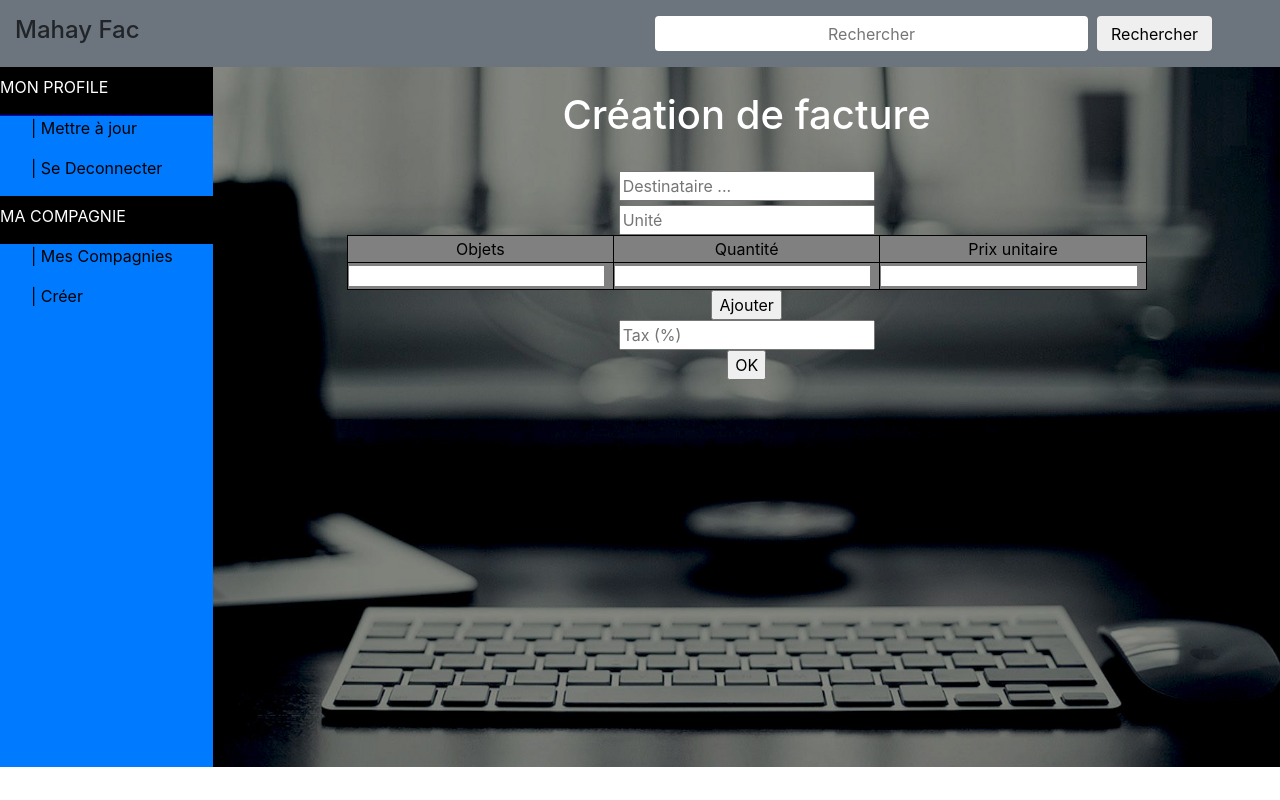
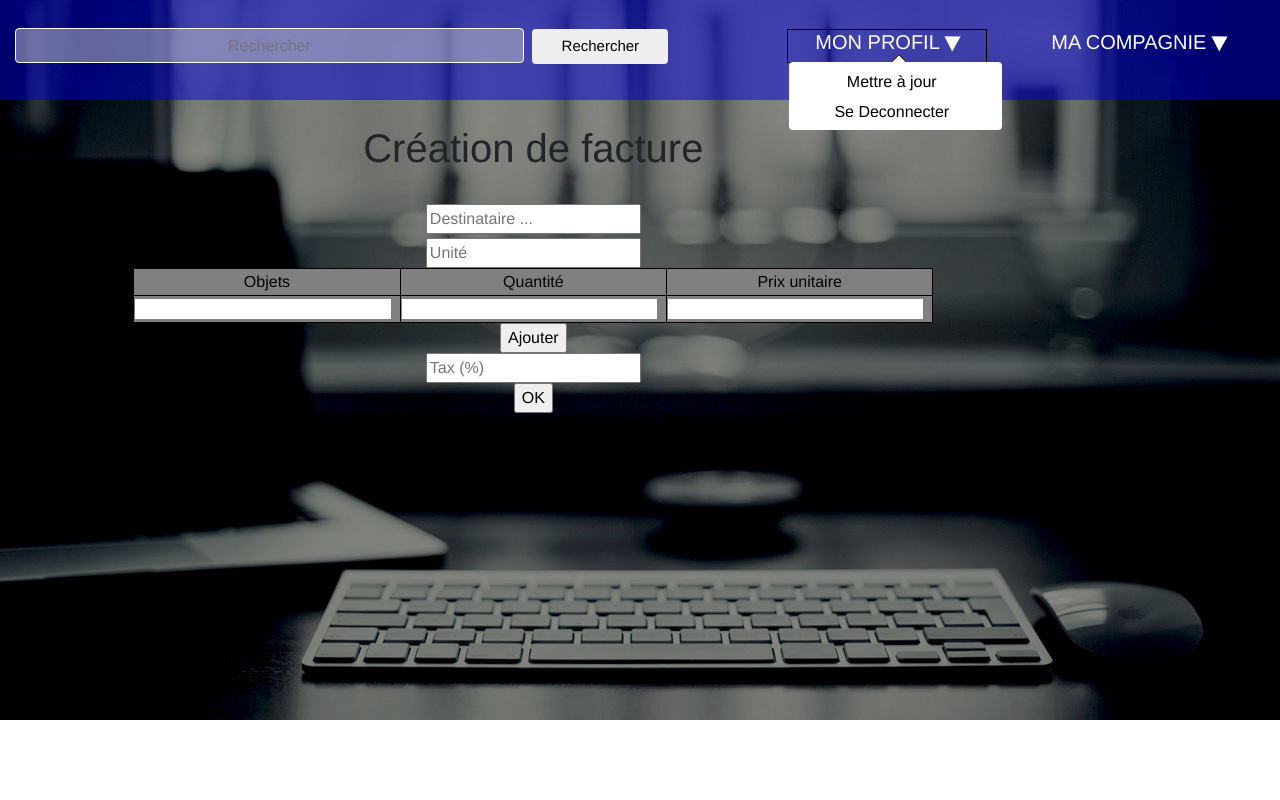
Before and after one commit to monja119/Mahay-Fac, a Django app: page /create/invoice in a window 1280 px wide. Run offline with Django 4.2, Linux system fonts and the light colour scheme; some libraries are stand-ins or nearby versions.

Commit message:
updating

```diff
--- a/app/static/css/style.css
+++ b/app/static/css/style.css
@@ -1,7 +1,9 @@
-#form_new_user{
-    background-color: red;
+body{
+    font-family: helvetica;
 }
-
+ul {
+    list-style-type: none;
+}
 a{
     text-decoration: none;
 }
@@ -16,6 +18,70 @@
     height:20px;
 }
 
+
+.invoice_item{
+    background-color:gray;
+    border:1px solid black;
+}
+
+
+
+.tab:hover{
+    border-bottom:1px solid blue;
+}
+.sous-tab{
+    position:absolute;
+    z-index: 1;
+    width:40%;
+    visibility: visible;
+}
+
+
+.scroll_img{
+    transform: rotate(91deg);
+    width:15px;
+}
+
+.content-tab{
+    position:absolute;
+    background-color:white;
+    width:100%
+}
+
+.content-tab a li{
+    height: 30px;
+    margin-left:-27%;
+}
+
+.content-tab a li:hover{
+    border-bottom: 1px solid gray;
+    font-size: 20px;
+    padding-top:10px;
+    height:50px;
+    background-color:rgba(0, 0, 0, 0.1);
+}
+.point{
+    background-color: white;
+    width:40px;
+    height:40px;
+    position:absolute;
+    transform: rotate(45deg);
+    border:1px solid black;
+    margin-left: 50%;
+}
+#search_bar{
+    background-color:rgba(200, 200, 200, 0.5);
+    border:none;height:35px;
+    width:71%;
+    text-align:center;
+     border: 1px solid white;
+}
+
+
+#form_new_user{
+    background-color: red;
+}
+
 #invoice_sheet{
     border-radius : 2%;
     width:800px;
@@ -25,7 +91,6 @@
     color:black;
 }
 
-.invoice_item{
-    background-color:gray;
-    border:1px solid black;
+#content-profile:hover #sous-tab-profile{
+    background-color:red;
 }
--- a/app/templates/base.html
+++ b/app/templates/base.html
@@ -8,74 +8,65 @@
         <meta name="viewport" content="width=device-width, initial-scale=1.0">
         <title>
             {% block title %}
-
             {% endblock %}
 
         </title>
 
-            <link rel="stylesheet" href="{% static 'css/bootstrap.css' %}">
-            <link rel="stylesheet" href="{% static 'css/style.css' %}">
+            <link rel="stylesheet" type="text/css" href="{% static 'css/bootstrap.css' %}">
+            <link rel="stylesheet" type="text/css" href="{% static 'css/style.css' %}">
 
     </head>
     <body style="background-image: url({% static 'images/background/img3.jpg' %});
                 background-size: cover;background-repeat:no-repeat;">
+
         <div class="container-fluid">
+            <div class="row pb-3" style="background-color: rgba(0 ,0 ,220, 0.5);height:100px;">
 
-            <div class="row pt-3 bg-secondary ">
-                <div class="col-2 float-left">
-                    <h4>
-                        Mahay Fac
-                    </h4>
+                <div class=" col-lg-7 col-md-12 col-sm-12 d-flex align-items-end mt-3 mb-2" style="min-width:400px;">
+                    <form method="GET" action="{% url 'search' %}" style="width:100%;margin:auto">
+                        <input type="text" name="q" placeholder="Rechercher" class="rounded" id="search_bar">
+                        <input type="submit" value="Rechercher"
+                               style="font-size:15px;border:none;height:35px;width:19%;min-width:100px" class="ml-1 rounded">
+                    </form>
                 </div>
-                <div class="col-4">
+                <div class="col-lg-5 col-md-12 col-sm-12 d-flex align-items-end mt-2" style="min-width:420px;text-align:center">
+                    <div id="content-profile" style="border:1px solid black;width:200px;margin:auto;"
+                         class="tab">
+                        <a href="{% url 'profile' %}">
+                            <h5 style="color:white;">
+                                MON PROFIL
+                                <img src="{% static 'images/list.png' %}" class="scroll_img" alt="compagnie">
+                            </h5>
+                        </a>
+                        <div id="sous-tab-profile" class="sous-tab" style="margin-left: -3%">
+                            <div class="point">
+                                .
                             </div>
+                            <ul class="content-tab rounded ml-3" id="tab-content-profile">
+                                <a href="http://localhost:8000/profile/?update={{ session_id }}" style="text-decoration:none;color:black">
+                                   <li class="mt-2">
+                                          Mettre à jour
 
-                <div class="d-flex align-items-end col-6 pb-3">
-                    <form method="GET" action="{% url 'search' %}" style="width:100%">
-                        <input type="text" name="q" placeholder="Rechercher" class="rounded" style="
-                        background-color:white;border:none;height:35px;width:71%;text-align:center
-                        ">
-                        <input type="submit" value="Rechercher" style="border:none;height:35px;width:19%;min-width:100px" class="ml-1 rounded">
-                    </form>
+                                    </li>
+                                </a>
+                                <a href="http://localhost:8000/profile/?logout={{ session_id }}" style="text-decoration:none;color:black">
+                                    <li>
+                                         Se Deconnecter
+
+                                    </li>
+                                </a>
+                            </ul>
                         </div>
 
                     </div>
-            <div class="row" style="height:100%; color:white">
-
-                <div class="col-2 bg-primary" style="height:700px">
-                    <a href="{% url 'profile' %}" style="text-decoration:none">
-                        <div class="row pt-2" style="background-color:black;border-bottom:1px solid blue">
-                                <p style="color:white;">  MON PROFILE</p>
+                        <a href="{% url 'my_company' %}" class="tab" style="text-decoration:none;margin-left:4%;width:200px;margin:auto">
+                            <h5 style="color:white;">
+                                MA COMPAGNIE
+                                <img src="{% static 'images/list.png' %}" class="scroll_img" alt="compagnie">
+                            </h5>
+                        </a>
                 </div>
-                    </a>
-                    <a href="http://localhost:8000/profile/?update={{ session_id }}" style="text-decoration:none;color:black">
-                        <p class="ml-3">
-                            | Mettre à jour
-                        </p>
-                    </a>
-                    <a href="http://localhost:8000/profile/?logout={{ session_id }}" style="text-decoration:none;color:black">
-                        <p class="ml-3">
-                            | Se Deconnecter
-                        </p>
-                    </a>
-                    <a href="{% url 'my_company' %}" style="text-decoration:none">
-                        <div class="row pt-2" style="background-color:black">
-                                <p style="color:white;">  MA COMPAGNIE</p>
             </div>
-                    </a>
-
-                    <a href="{% url 'my_company' %}" style="text-decoration:none;color:black">
-                        <p class="ml-3">
-                            | Mes Compagnies
-                        </p>
-                    </a>
-
-                    <a href="{% url 'create_company' %}" style="text-decoration:none;color:black">
-                        <p class="ml-3">
-                            | Créer
-                        </p>
-                    </a>
-
 
             </div>
                 {% block content %}
--- a/app/templates/tab/my_company.html
+++ b/app/templates/tab/my_company.html
@@ -5,7 +5,7 @@
 {% block content %}
 
 
-<div class="col-10">
+<div class="col-12">
     <div class="row mt-4 justify-content-center">
         <h3>
             Mes compagnies
--- a/app/templates/tab/profile.html
+++ b/app/templates/tab/profile.html
@@ -3,8 +3,8 @@
 {% block title %} {{ first_name }} {{ last_name}} {% endblock %}
 
 {% block content %}
-    <div class="col-10 justify-content-center " >
-        <div style="border:none;box-shadow:1px 1px 3px" class="mt-3">
+    <div class="col-12 justify-content-center " >
+        <div style="border:none;box-shadow:1px 1px 3px;color:white" class="mt-3">
             <div class="row justify-content-center">
                 <img src="{% static 'media/images/user/' %}{{ user_picture}}" class="rounded-circle mt-5" style="width:150px;height:150px">
             </div>
--- a/app/views.py
+++ b/app/views.py
@@ -7,9 +7,13 @@
 from django.contrib.auth.hashers import make_password, check_password
 import datetime
 
+
 def home(request):
-    text = 'Welcome'
-    return render(request, 'tab/home.html', locals())
+    try:
+        session_id = request.session['id']
+        return redirect(profile)
+    except KeyError:
+        return render(request, 'tab/home.html', locals())
 
 
 # forms view
```
Also changed, not shown: app/templates/test.html (added, +38 -0 lines), app/static/images/list.png (added), db.sqlite3. Lines whose indentation alone changed are shown as unchanged.
